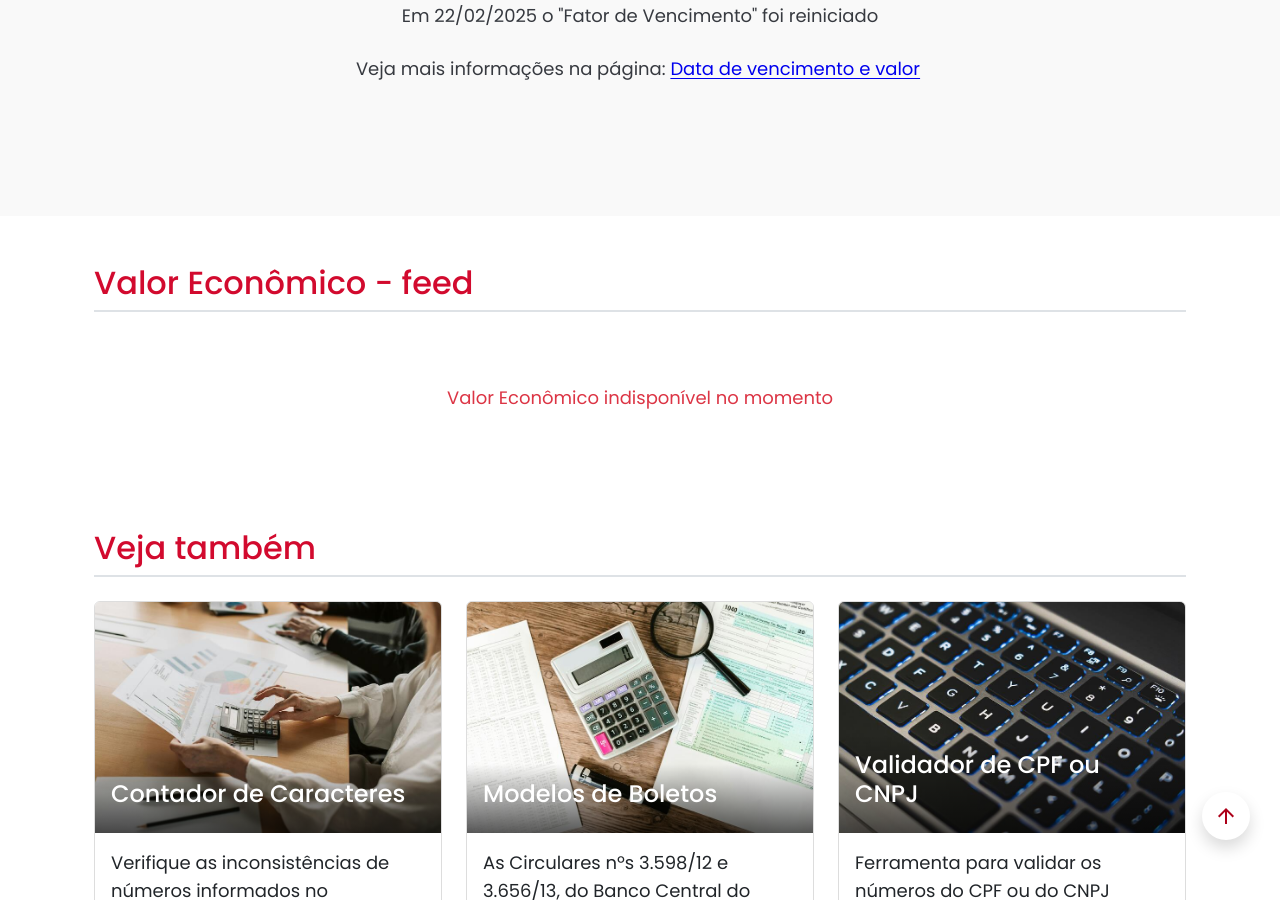
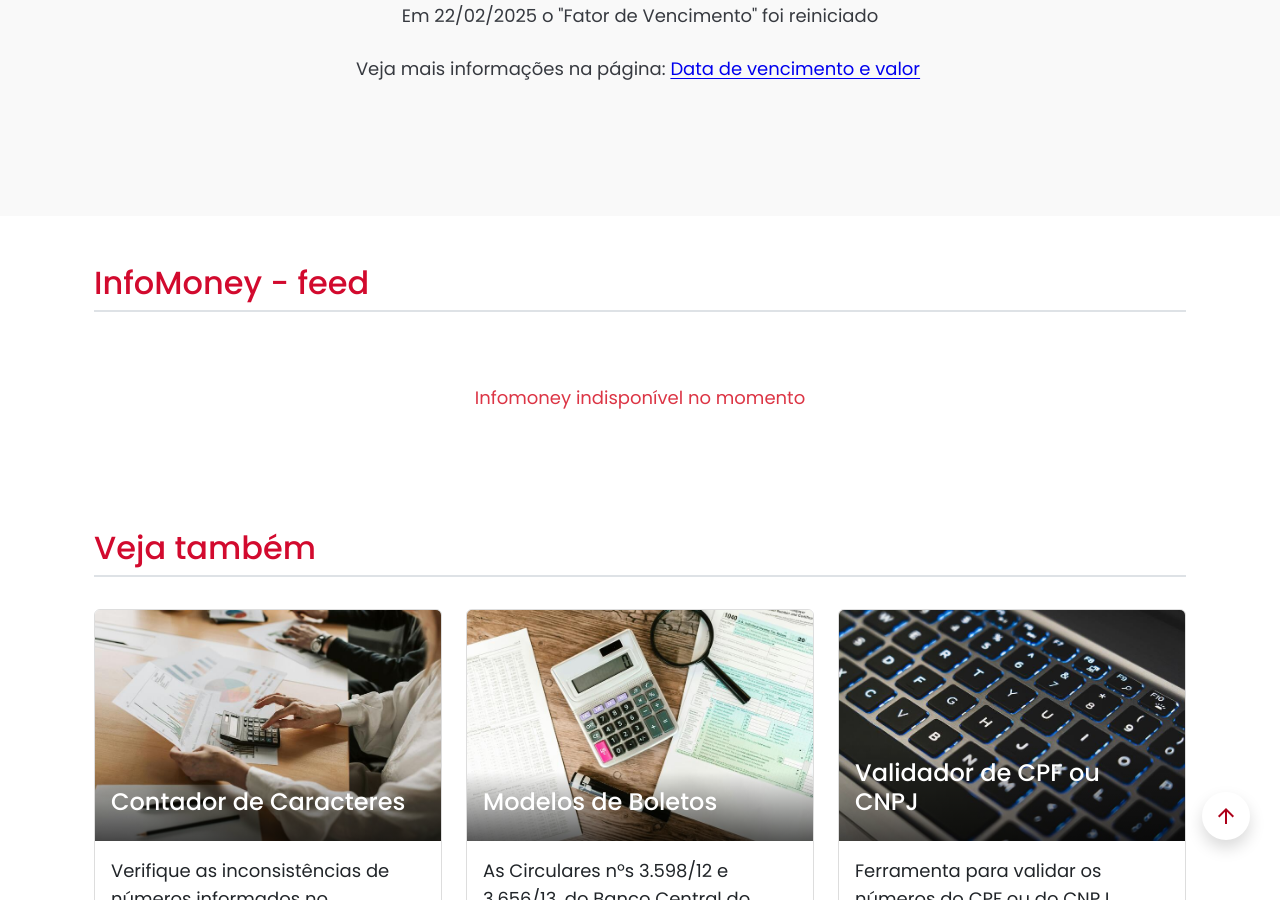
Before and after one commit to Sergio-Damm/boletobancario, a Jekyll site: the page built from index.html, in a window 1280 px wide and 900 px high, scrolled down 1057 px. Built offline with Jekyll 4.4.1, drawn with Linux system fonts in a browser that asks for light colours; some of the changed text lies outside the part shown.

Commit message:
text revision index linha digitavel and vencimento

```diff
--- a/index.html
+++ b/index.html
@@ -134,14 +134,14 @@
     <div class="container">
         <div class="row">
             <div class="col-12 mx-auto">
-                <a class="link-interno" href="https://pox.globo.com/rss/valor" target="_blank" rel="noopener noreferrer">
-                    <h2 class="fs-2 text-cerise border-bottom border-2 pb-2 mb-4">Valor Econômico - feed</h2>
+                <a class="link-interno" href="https://www.infomoney.com.br/" target="_blank" rel="noopener noreferrer">
+                    <h2 class="fs-2 text-cerise border-bottom border-2 pb-2 mb-4">InfoMoney - feed</h2>
                 </a>
-                <div id="loading1" class="text-center py-4 text-muted">
+                <div id="loading3" class="text-center py-4 text-muted">
                     <div class="spinner-border spinner-border-sm text-black me-2" role="status"></div>
                     Carregando ...
                 </div>
-                <div id="lista1" class="row g-4">
+                <div id="lista3" class="row g-4">
                 </div>
             </div>
         </div>
@@ -169,19 +169,13 @@
 		</div>
 </section>
 <!-- ============================================================================================= -->
-<section>
-    <div class="container">
-  		<div class="row">
-        	<div class="col-12 mx-auto">
-  				<h2 class="fs-2 text-cerise border-bottom border-2 pb-2 mb-4">Veja também</h2>
-			</div>
-  		</div>
-	</div>
-</section>
-<!-- ============================================================================================= -->
-<section class="mb-5">
+<section class="mb-5 pb-5">
     <div class="container">
         <div class="row g-4">
+
+			<div class="col-12 mx-auto">
+				<h2 class="fs-2 text-cerise border-bottom border-2 pb-2">Veja também</h2>
+			</div>
 
 				<div class="col-lg-4 col-md-12">
 					<article class="news-card card card-liftshadow h-100">
@@ -274,8 +268,8 @@
     </div>
 </section>
 <!-- ============================================================================================= -->
-<section class="bg-white">
-	<div class="container py-5">
+<section class="bg-white my-5">
+	<div class="container">
 		<div class="row">
 			<div class="col-12 mx-auto">
 				<h2 class="display-7 mb-5">O que é um Boleto Bancário</h2>
@@ -287,3 +281,21 @@
 	</div>
 </section>
 <!-- ============================================================================================= -->
+ <section class="my-5">
+    <div class="container">
+        <div class="row">
+            <div class="col-12 mx-auto">
+                <a class="link-interno" href="https://neofeed.com.br/" target="_blank" rel="noopener noreferrer">
+                    <h2 class="fs-2 text-cerise border-bottom border-2 pb-2 mb-4">NeoFeed - feed</h2>
+                </a>
+                <div id="loading1" class="text-center py-4 text-muted">
+                    <div class="spinner-border spinner-border-sm text-black me-2" role="status"></div>
+                    Carregando ...
+                </div>
+                <div id="lista1" class="row g-4">
+                </div>
+            </div>
+        </div>
+    </div>
+</section>
+<!-- ============================================================================================= -->
--- a/js/main.js
+++ b/js/main.js
@@ -118,7 +118,8 @@
             } else if (item.thumbnail) {
                 thumb = item.thumbnail;
             } else if (item.description) {
-                const m = item.description.match(/src=["']([^"']+\.(jpe?g|png|gif|webp))["']/i);
+      /*          const m = item.description.match(/src=["']([^"']+\.(jpe?g|png|gif|webp))["']/i); */
+                const m = item.description.match(/<img[^>]+src=["']([^"']+)["']/i);
                 if (m) thumb = m[1];
             }
 
@@ -159,9 +160,9 @@
     carregarFeed({
         listaId: 'lista1',
         loadingId: 'loading1',
-        rss: 'https://pox.globo.com/rss/valor',
-        nome: 'Valor Econômico',
-        letras: 'VE'
+        rss: 'https://neofeed.com.br/feed/',
+        nome: 'NeoFeed',
+        letras: 'NF'
     });
 
     // Infomoney
--- a/pages/linha-digitavel/index.html
+++ b/pages/linha-digitavel/index.html
@@ -11,7 +11,7 @@
 			<h1 class="h1-title-content">A Linha Digitável e o Código de Barras</h1>
 		</div>
 		<div class="col-12 col-md-10 mx-auto">
-			<p class="h1-subtitle-content">A Linha Digitável é a representação numérica do Código de Barras. Já o Código de Barras é a representação gráfica do conteúdo do boleto bancário (código do banco, código da moeda, dígitos verificadores, vencimento, valor e campo livre)</p>
+			<p class="h1-subtitle-content">A Linha Digitável é a representação numérica do Código de Barras. Já o Código de Barras é a representação gráfica do conteúdo do boleto bancário (código do banco, código da moeda, dígitos verificadores, vencimento, valor e campos livres)</p>
 		</div>
 	</div>
 </section>
```
Also changed, not shown: pages/formulario-conversao/index.html (+19 -19 lines), pages/vencimento/index.html (+17 -13 lines), 5 other files.
